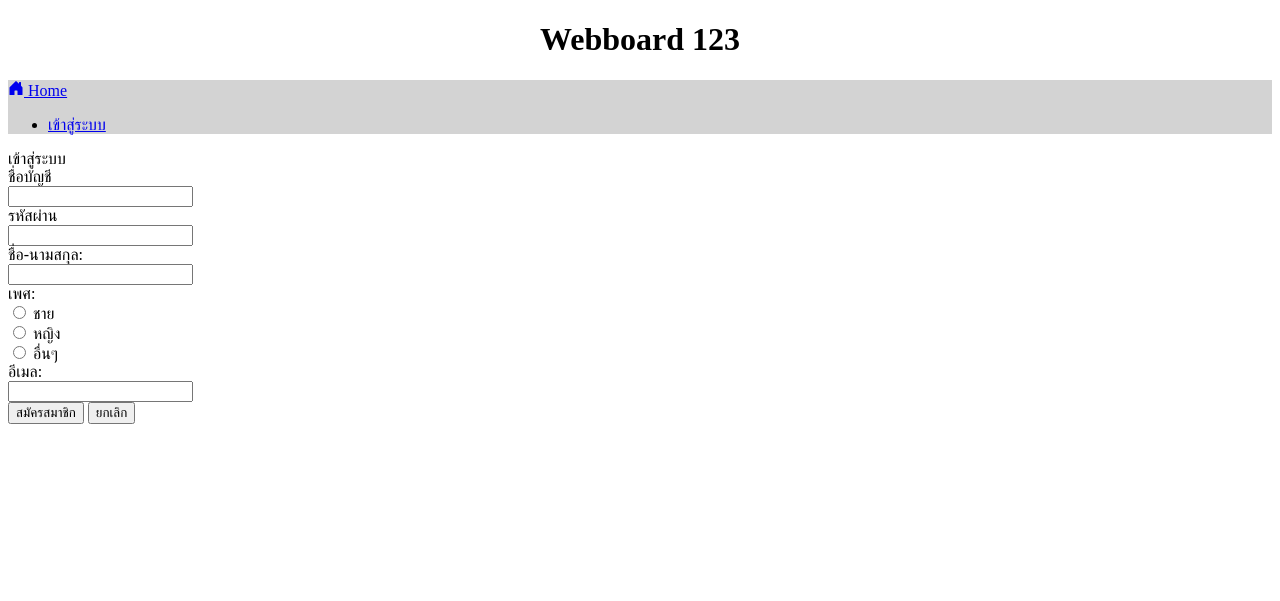
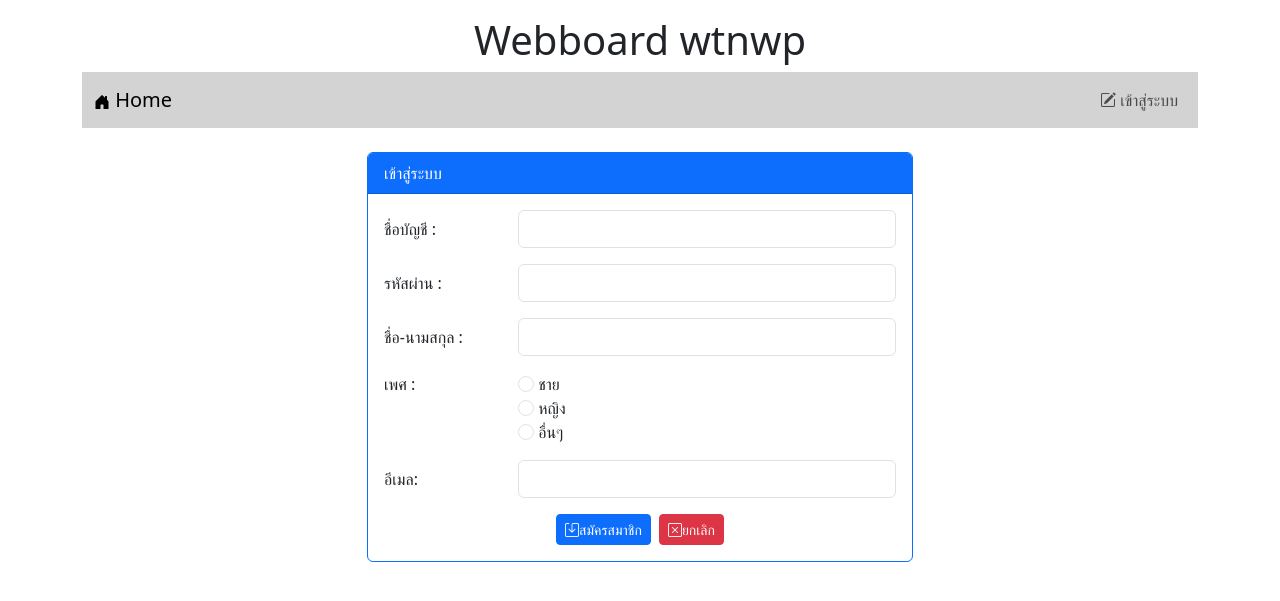
Before and after one commit to Aekkarinkanbaiya/Webboard_ECT, a PHP site: page /register.php in a window 1280 px wide. Shown: the top 601 px of the page. Run offline with PHP 8.4, Linux system fonts and the light colour scheme.

Commit message:
Update commit
Update commit

```diff
--- a/register.php
+++ b/register.php
@@ -10,11 +10,14 @@ if(isset($_SESSION['id'])){
 <head>
     <meta charset="UTF-8">
     <meta name="viewport" content="width=device-width, initial-scale=1.0">
+    <link href="https://cdn.jsdelivr.net/npm/bootstrap@5.3.2/dist/css/bootstrap.min.css" rel="stylesheet" integrity="sha384-T3c6CoIi6uLrA9TneNEoa7RxnatzjcDSCmG1MXxSR1GAsXEV/Dwwykc2MPK8M2HN" crossorigin="anonymous">
+    <script src="https://cdn.jsdelivr.net/npm/bootstrap@5.3.2/dist/js/bootstrap.bundle.min.js" integrity="sha384-C6RzsynM9kWDrMNeT87bh95OGNyZPhcTNXj1NW7RuBCsyN/o0jlpcV8Qyq46cDfL" crossorigin="anonymous"></script>
+    <link rel="stylesheet" href="https://cdn.jsdelivr.net/npm/bootstrap-icons@1.11.3/font/bootstrap-icons.min.css">
     <title>Webboard 123</title>
 </head>
 <body>
    <div class="container">
-        <h1 style="text-align: center;" class="mt-3">Webboard 123</h1>
+        <h1 style="text-align: center;" class="mt-3">Webboard wtnwp</h1>
         <?php include "nav.php" ?>
         <div class="row mt-4">
             <div class="col-lg-3 col-md-2 col-sm-1"></div>
@@ -24,25 +27,25 @@ if(isset($_SESSION['id'])){
                     <div class="card-body">
                         <form action="register_save.php" method="post">
                             <div class="row">
-                                <label class="col-lg-3 col-form-label">ชื่อบัญชี</label>
+                                <label class="col-lg-3 col-form-label">ชื่อบัญชี :</label>
                                 <div class="col-lg-9">
                                     <input type="text" name="login" class="form-control" required>
                                 </div>
                             </div>
                             <div class="row mt-3">
-                                <label class="col-lg-3 col-form-label">รหัสผ่าน</label>
-                                <div>
+                                <label class="col-lg-3 col-form-label">รหัสผ่าน :</label>
+                                <div class="col-lg-9">
                                     <input type="password" name="pwd" class="form-control" required>
                                 </div>
                             </div>
                             <div class="row mt-3">
-                                <label class="col-lg-3 col-form-label">ชื่อ-นามสกุล:</label>
-                                <div>
+                                <label class="col-lg-3 col-form-label">ชื่อ-นามสกุล :</label>
+                                <div class="col-lg-9">
                                     <input type="text" name="name" class="form-control" required>
                                 </div>
                             </div>
                             <div class="row mt-3">
-                                <label class="col-lg-3 form-label">เพศ:</label>
+                                <label class="col-lg-3 form-label">เพศ :</label>
                                 <div class="col-lg-9">
                                     <div form-check>
                                         <input type="radio" name="gender" value="m" class="form-check-input" required>
@@ -64,10 +67,12 @@ if(isset($_SESSION['id'])){
                                     <input type="email" name="email" class="form-control" required>
                                 </div>
                             </div>
-                            <div>
-                                <div>
-                                    <button type="submit" class="btn btn-primary btn-sm me-2"><i class="bi bi-save"></i>สมัครสมาชิก</button>
-                                    <button type="reset" class="btn btn-danger btn-sm"><i class="bi bi-x-square"></i>ยกเลิก</button>
+                            <div class="row mt-3">
+                                <div class="col-lg-12 d-flex justify-content-center">
+                                    <button type="submit" class="btn btn-primary btn-sm me-2">
+                                        <i class="bi bi-save"></i>สมัครสมาชิก</button>
+                                    <button type="reset" class="btn btn-danger btn-sm">
+                                        <i class="bi bi-x-square"></i>ยกเลิก</button>
                                 </div>
                             </div>
                         </form>
@@ -77,5 +82,6 @@ if(isset($_SESSION['id'])){
             <div class="col-lg-3 col-md-2 col-sm-1"></div>
         </div>
    </div>
+   <br>
 </body>
 </html>
```
Also changed, not shown: register_save.php (+20 -4 lines).
